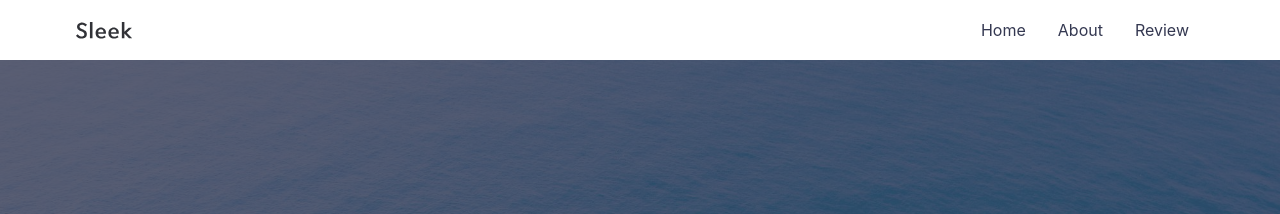
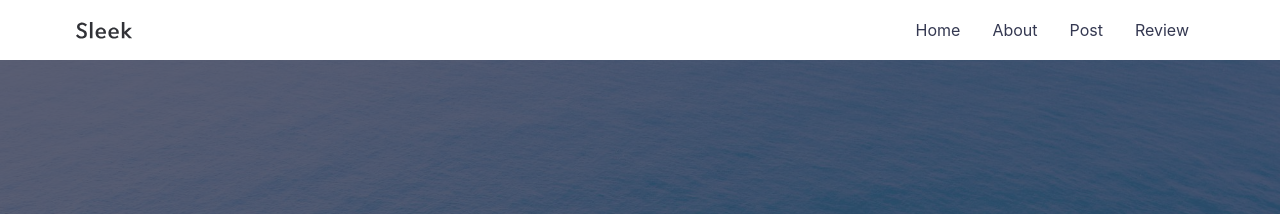
Before and after one commit to luke0706/luke0706.github.io, a Jekyll site: the page built from index.md, in a window 1280 px wide. Shown: the top 214 px of the page. Built offline with Jekyll 4.4.1, drawn with Linux system fonts in a browser that asks for light colours.

Commit message:
menu add

```diff
--- a/_includes/header.html
+++ b/_includes/header.html
@@ -10,9 +10,8 @@
         <div class="container header__links-wrapper">
           <a class="header__link" href="{{ '/' | relative_url }}" itemprop="url"><span itemprop="name">Home</span></a>
           <a class="header__link" href="{{ '/about' | relative_url }}" itemprop="url"><span itemprop="name">About</span></a>
-          <a class="header__link" href="{{ '/contact' | relative_url }}" itemprop="url">
-            <span itemprop="name">Review</span>
-          </a>
+          <a class="header__link" href="{{ '/contact' | relative_url }}" itemprop="url"><span itemprop="name">Post</span></a>
+          <a class="header__link" href="{{ '/contact' | relative_url }}" itemprop="url"><span itemprop="name">Review</span></a>
         </div>
       </nav>
       <div class="header__toggle">
```
